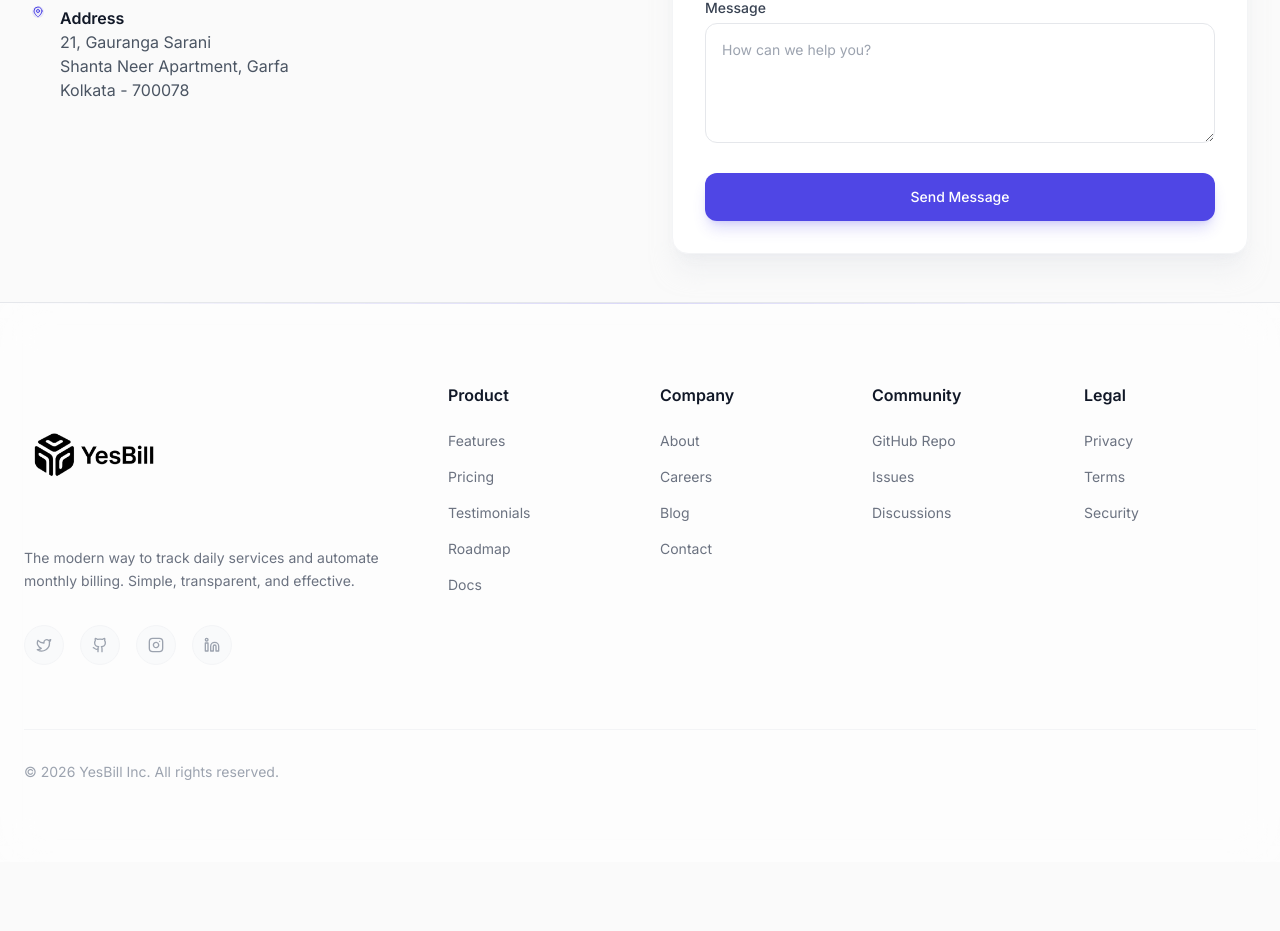
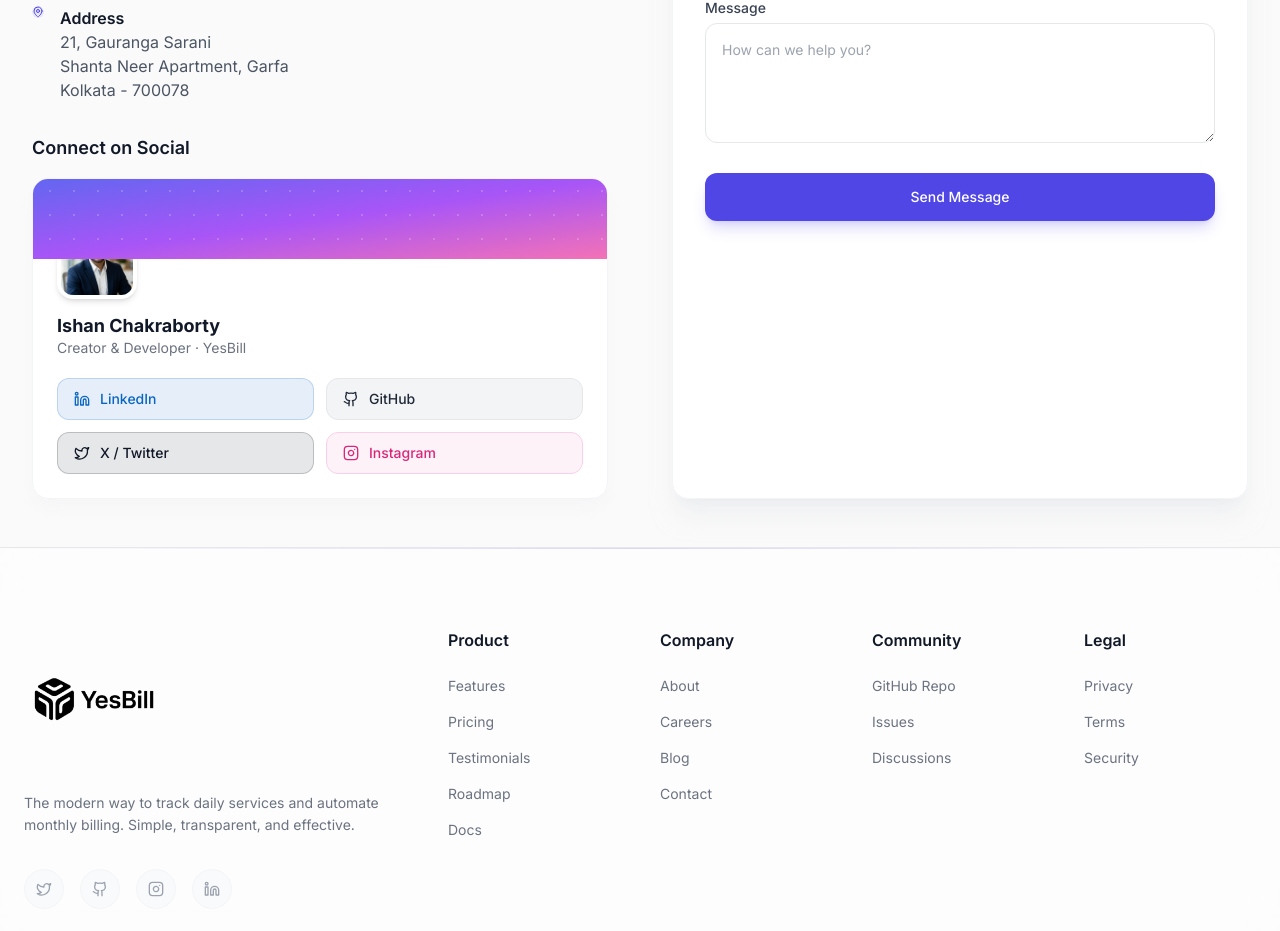
Before and after one commit to Ishan96Dev/YesBill, a React (Vite) app in the folder frontend/: page /YesBill/contact in a window 1280 px wide. Shown: the part 1086-2017 px from the top of the page. Before the commit the page ends 1948 px from the top, so only its background shows below. Built offline with nearby package versions, Linux system fonts and the light colour scheme; no server answers.

Commit message:
feat: add social profile card to Contact page
- Animated card with gradient header, avatar, and 4 social link pills
- LinkedIn, GitHub, X/Twitter, Instagram with brand colours
- Uses framer-motion (already installed) and lucide-react icons
- Avatar pulled from /avatars/user1.png via assetUrl()

```diff
--- a/frontend/src/pages/Contact.jsx
+++ b/frontend/src/pages/Contact.jsx
@@ -2,6 +2,7 @@
 // YesBill -- Daily Billing Tracker | Created by Ishan Chakraborty
 
 import { useState } from "react";
+import { motion } from "framer-motion";
 import Navbar from "../components/landing/Navbar";
 import Footer from "../components/landing/Footer";
 import Background from "../components/landing/Background";
@@ -10,7 +11,8 @@
 import HeroContact from "../components/hero-graphics/HeroContact";
 import { Button } from "../components/ui/button";
 import { Input } from "../components/ui/input";
-import { Mail, Phone, MapPin, CheckCircle2, Loader2 } from "lucide-react";
+import { Mail, Phone, MapPin, CheckCircle2, Loader2, Twitter, Github, Instagram, Linkedin } from "lucide-react";
+import { assetUrl } from "../lib/utils";
 
 const EDGE_FN_URL = `${import.meta.env.VITE_SUPABASE_URL}/functions/v1/contact-form`;
 const INITIAL_FORM = { first_name: "", last_name: "", email: "", message: "", _hp: "" };
@@ -110,6 +112,62 @@
                   <p className="text-gray-600">Shanta Neer Apartment, Garfa</p>
                   <p className="text-gray-600">Kolkata - 700078</p>
                 </div>
+              </div>
+
+              {/* ── Social Card ── */}
+              <div>
+                <h3 className="text-lg font-semibold text-gray-900 mb-4">Connect on Social</h3>
+                <motion.div
+                  initial={{ opacity: 0, y: 16 }}
+                  animate={{ opacity: 1, y: 0 }}
+                  transition={{ duration: 0.45, ease: "easeOut" }}
+                  className="rounded-2xl border border-gray-100 bg-white shadow-lg shadow-gray-100/60 overflow-hidden"
+                >
+                  {/* Card header gradient */}
+                  <div className="h-20 bg-gradient-to-br from-indigo-500 via-purple-500 to-pink-400 relative">
+                    <div className="absolute inset-0 opacity-20"
+                      style={{ backgroundImage: "radial-gradient(circle at 70% 50%, white 1px, transparent 1px)", backgroundSize: "24px 24px" }}
+                    />
+                  </div>
+
+                  <div className="px-6 pb-6 -mt-10">
+                    {/* Avatar */}
+                    <div className="w-20 h-20 rounded-2xl border-4 border-white shadow-md overflow-hidden bg-gray-100 mb-4">
+                      <img
+                        src={assetUrl("/avatars/user1.png")}
+                        alt="Ishan Chakraborty"
+                        className="w-full h-full object-cover"
+                        onError={(e) => { e.target.style.display = 'none'; e.target.parentElement.classList.add('bg-gradient-to-br', 'from-indigo-400', 'to-purple-500'); }}
+                      />
+                    </div>
+
+                    <h4 className="text-lg font-bold text-gray-900 leading-tight">Ishan Chakraborty</h4>
+                    <p className="text-sm text-gray-500 mb-5">Creator &amp; Developer · YesBill</p>
+
+                    {/* Social link pills */}
+                    <div className="grid grid-cols-2 gap-3">
+                      {[
+                        { Icon: Linkedin,  label: "LinkedIn",  href: "https://www.linkedin.com/in/ishan-chakraborty-0085571a1", bg: "bg-[#0A66C2]/10", text: "text-[#0A66C2]", border: "border-[#0A66C2]/20", hover: "hover:bg-[#0A66C2]/20" },
+                        { Icon: Github,    label: "GitHub",    href: "https://github.com/Ishan96Dev",                          bg: "bg-gray-100",        text: "text-gray-800",   border: "border-gray-200",     hover: "hover:bg-gray-200" },
+                        { Icon: Twitter,   label: "X / Twitter",href: "https://x.com/IshanC96",                                bg: "bg-gray-900/10",    text: "text-gray-900",  border: "border-gray-900/20", hover: "hover:bg-gray-900/20" },
+                        { Icon: Instagram, label: "Instagram", href: "https://www.instagram.com/ig_ishan96/",                  bg: "bg-pink-50",         text: "text-pink-600",  border: "border-pink-200",    hover: "hover:bg-pink-100" },
+                      ].map(({ Icon, label, href, bg, text, border, hover }) => (
+                        <motion.a
+                          key={label}
+                          href={href}
+                          target="_blank"
+                          rel="noopener noreferrer"
+                          whileHover={{ scale: 1.03 }}
+                          whileTap={{ scale: 0.97 }}
+                          className={`flex items-center gap-2.5 px-4 py-2.5 rounded-xl border ${bg} ${text} ${border} ${hover} transition-colors`}
+                        >
+                          <Icon className="w-4 h-4 shrink-0" />
+                          <span className="text-sm font-medium truncate">{label}</span>
+                        </motion.a>
+                      ))}
+                    </div>
+                  </div>
+                </motion.div>
               </div>
             </div>
 
```
